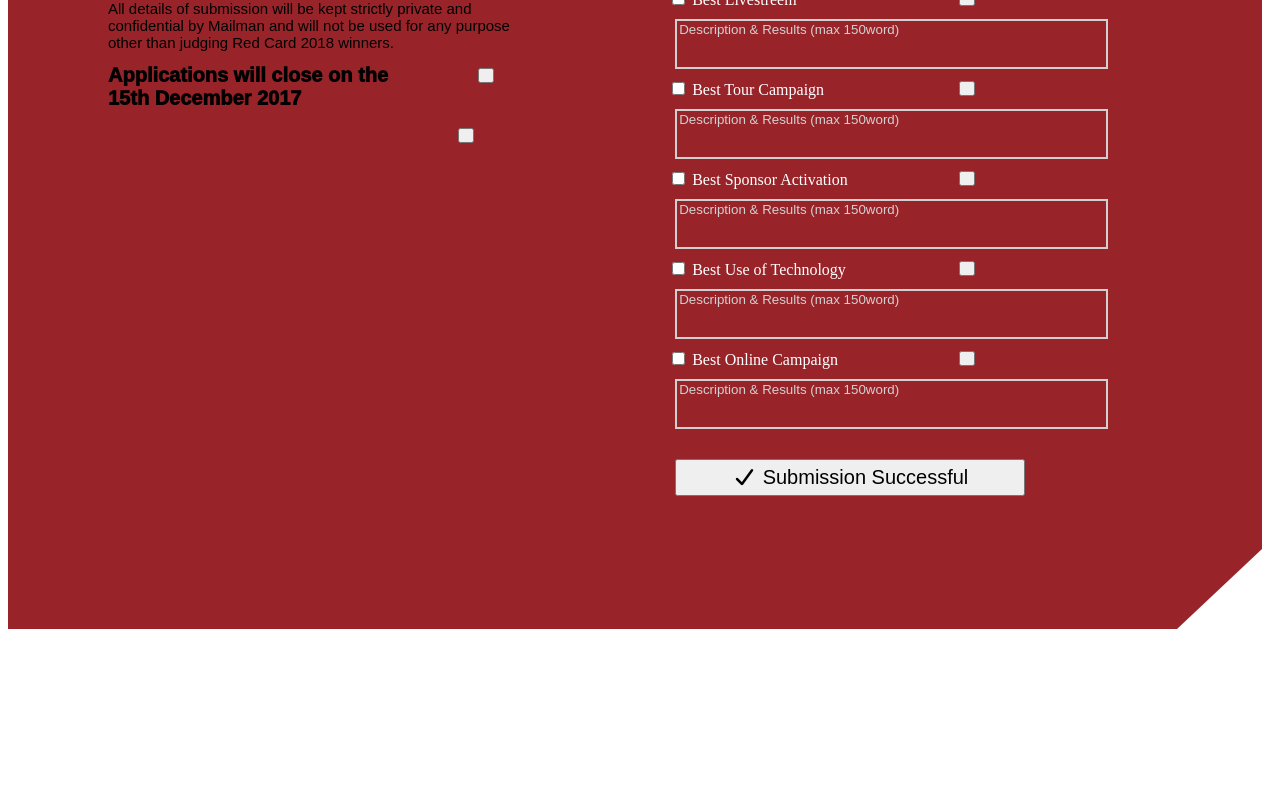
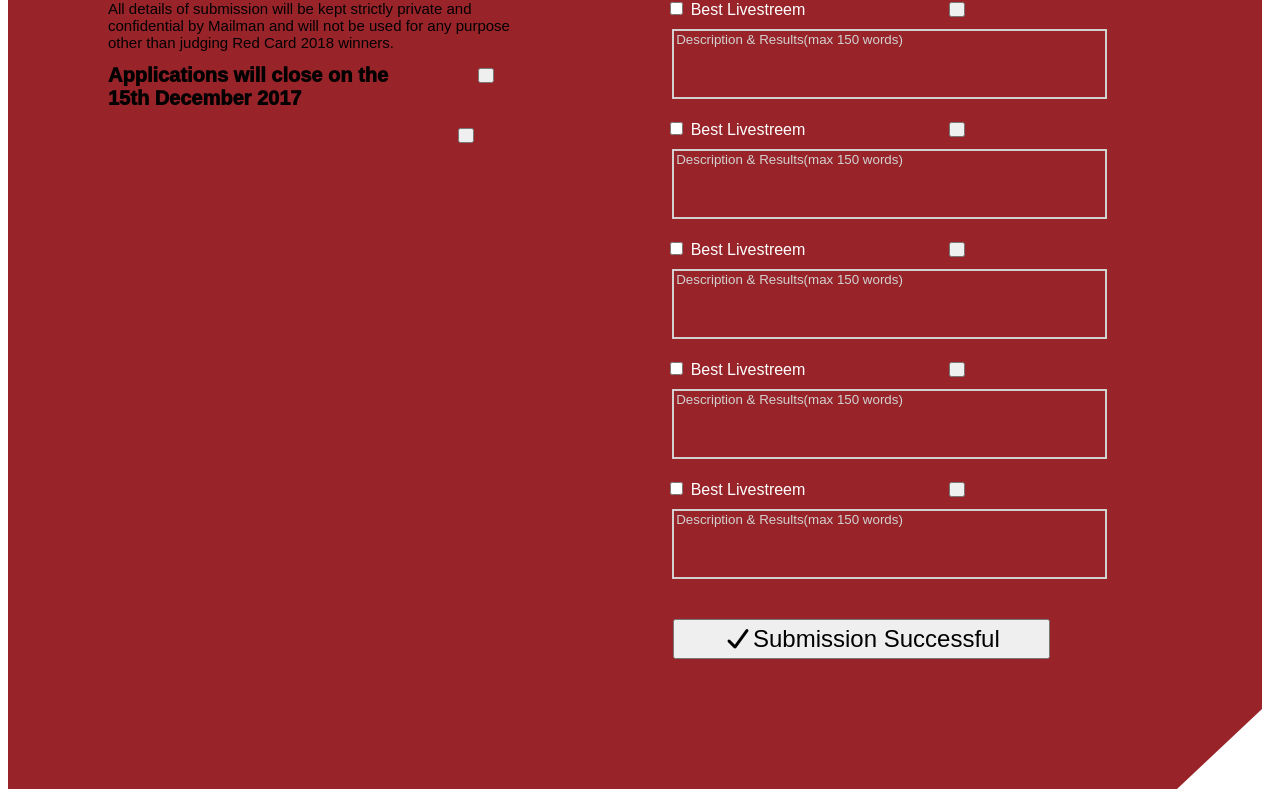
Before and after one commit to ibi34/red-card, a plain HTML site: page index.html in a window 1280 px wide. Shown: the part 410-1199 px from the top of the page. Before the commit the page ends 1039 px from the top, so only its background shows below. Drawn offline with Linux system fonts and the light colour scheme.

Commit message:
update something

```diff
--- a/index.html
+++ b/index.html
@@ -47,101 +47,116 @@
         <h2>Which Award</h2>
         <p>(Please tick provide details for all of the awards you would like to be nominated for)</p>
     </div>
-    <!--check box main container One-->
-    <div class="maincheck">
-        <!--check box container-->
-        <div class="checkb">
-        <input type="checkbox" id="checkbox1">
-        <label for="checkbox1">Best Livestreem</label>
+    <!--Main Div-->
+    <div class="maindiv">
+        <!--Upper div-->
+        <div class="upperdiv">
+            <!--Check box container-->
+            <div class="checkboxss">
+                <label for="check1">
+                <input type="checkbox" id="check1">
+                Best Livestreem</label>
             </div>
-        <!--white button container-->
+            <!--Button container-->
             <div class="whitebutton">
 <button></button>
             </div>
         </div>
-    <!--comment container-->
-    <div class="commentcontainer">
-        <label for="description"></label>
-        <input type="text" id="description" placeholder="Description & Results (max 150word)">
+        <!--Lower div-->
+        <div class="lowerdiv">
+            <input type="text" placeholder="Description & Results(max 150 words)">
         </div>
-<!--check box main container Tow-->
-    <div class="maincheck">
-        <!--check box container-->
-        <div class="checkb">
-        <input type="checkbox" id="checkbox2">
-        <label for="checkbox2">Best Tour Campaign</label>
     </div>
-        <!--white button container-->
+
+     <!--Main Div-->
+    <div class="maindiv">
+        <!--Upper div-->
+        <div class="upperdiv">
+            <!--Check box container-->
+            <div class="checkboxss">
+                <label for="check2">
+                <input type="checkbox" id="check2">
+                Best Livestreem</label>
+            </div>
+            <!--Button container-->
             <div class="whitebutton">
 <button></button>
             </div>
         </div>
-    <!--comment container-->
-    <div class="commentcontainer">
-        <label for="description"></label>
-        <input type="text" id="description" placeholder="Description & Results (max 150word)">
+        <!--Lower div-->
+        <div class="lowerdiv">
+            <input type="text" placeholder="Description & Results(max 150 words)">
         </div>
-    <!--check box main container Three-->
-    <div class="maincheck">
-        <!--check box container-->
-        <div class="checkb">
-        <input type="checkbox" id="checkbox3">
-        <label for="checkbox3">Best Sponsor Activation</label>
     </div>
-        <!--white button container-->
+
+     <!--Main Div-->
+    <div class="maindiv">
+        <!--Upper div-->
+        <div class="upperdiv">
+            <!--Check box container-->
+            <div class="checkboxss">
+                <label for="check3">
+                <input type="checkbox" id="check3">
+                Best Livestreem</label>
+            </div>
+            <!--Button container-->
             <div class="whitebutton">
 <button></button>
             </div>
         </div>
-    <!--comment container-->
-    <div class="commentcontainer">
-        <label for="description"></label>
-        <input type="text" id="description" placeholder="Description & Results (max 150word)">
+        <!--Lower div-->
+        <div class="lowerdiv">
+            <input type="text" placeholder="Description & Results(max 150 words)">
         </div>
-<!--check box main container Four-->
-    <div class="maincheck">
-        <!--check box container-->
-        <div class="checkb">
-        <input type="checkbox" id="checkbox4">
-        <label for="checkbox4">Best Use of Technology</label>
     </div>
-        <!--white button container-->
+
+     <!--Main Div-->
+    <div class="maindiv">
+        <!--Upper div-->
+        <div class="upperdiv">
+            <!--Check box container-->
+            <div class="checkboxss">
+                <label for="check4">
+                <input type="checkbox" id="check4">
+                Best Livestreem</label>
+            </div>
+            <!--Button container-->
             <div class="whitebutton">
 <button></button>
             </div>
         </div>
-    <!--comment container-->
-    <div class="commentcontainer">
-        <label for="description"></label>
-        <input type="text" id="description" placeholder="Description & Results (max 150word)">
+        <!--Lower div-->
+        <div class="lowerdiv">
+            <input type="text" placeholder="Description & Results(max 150 words)">
         </div>
-<!--check box main container Five-->
-    <div class="maincheck">
-        <!--check box container-->
-        <div class="checkb">
-        <input type="checkbox" id="checkbox5">
-        <label for="checkbox5">Best Online Campaign</label>
     </div>
-        <!--white button container-->
+
+     <!--Main Div-->
+    <div class="maindiv">
+        <!--Upper div-->
+        <div class="upperdiv">
+            <!--Check box container-->
+            <div class="checkboxss">
+                <label for="check5">
+                <input type="checkbox" id="check5">
+                Best Livestreem</label>
+            </div>
+            <!--Button container-->
             <div class="whitebutton">
 <button></button>
             </div>
         </div>
-    <!--comment container-->
-    <div class="commentcontainer">
-        <label for="description"></label>
-        <input type="text" id="description" placeholder="Description & Results (max 150word)">
+        <!--Lower div-->
+        <div class="lowerdiv">
+            <input type="text" placeholder="Description & Results(max 150 words)">
         </div>
-<div class="submitbutton">
-    <button class="submitbtn"><i class="fa-solid fa-check"></i> Submission Successful</button>
-
+    </div>
+    <!--Submit Button-->
+<div class="submitbtn">
+    <button><i class="fa-solid fa-check"></i>Submission Successful</button>
 </div>
 <div class="triangle">
            </div>
-</div>
-
-        </div>
-
     </form>
 </body>
 
--- a/style.css
+++ b/style.css
@@ -110,64 +110,72 @@ font-weight: 1000;
     margin-top: -15px;
     margin-left: 40px;
 }
-.maincheck{
+.maindiv{
 
     width: 100%;
+    height: 120px;
+
+}
+.upperdiv{
+
+    width: 100%;
+    height: 40px;
     display: flex;
-    margin: 10px;
+    justify-content: center;
+    align-items: center;
 }
-.checkb{
+.checkboxss{
 
     width: 50%;
+    height: 30px;
     color: white;
+    font-family: sans-serif;
+    align-items: center;
+ align-content: center;
 }
-.checkb input{
-
-    margin-left: 27px;
-    accent-color: transparent;
-background-color: brown;
-
+.checkboxss input{
+       margin-left: 35px;
+       accent-color: transparent;
 }
-.checkb input[type="checkbox"]{
-    cursor: pointer;
-}
-
 .whitebutton{
 
-    width: 10%;
+    width: 50%;
+    height: 30px;
+    align-content: center;
 }
 .whitebutton button{
     height: 15px;
-    justify-content: center;
 }
-.commentcontainer{
+.lowerdiv{
+
+    height: 75px;
+    width: 100%;
+}
+.lowerdiv input{
+    border: 2px solid rgb(210, 208, 208);
+    margin-left: 37px;
+    width: 68%;
+    background-color: transparent;
+    padding-bottom: 50px;
+    color: rgb(210, 208, 208);
+    word-wrap: break-word;
+
+}
+.lowerdiv input::placeholder{
+    color: rgb(210, 208, 208);
+
+}
+.submitbtn{
 
     width: 100%;
-}
-.commentcontainer input{
-    border: 2px solid rgb(210, 208, 208);
-    margin-left: 40px;
-    width: 425px;
-    padding-bottom: 30px;
-    background-color: transparent;
-}
-.commentcontainer input::placeholder{
-
-    color: rgb(210, 208, 208);
-}
-.commentcontainer input[type="text"]{
-    color: white;
-}
-.submitbutton{
-
     height: 200px;
 }
-.submitbtn{
-    width: 350px;
+.submitbtn button{
+    width: 60%;
+   padding: 4px;
+    font-size: 24px;
     margin-top: 30px;
-    margin-left: 40px;
-    padding: 5px;
-    font-size: 20px;
+    margin-left: 38px;
 }
 .triangle {
       width: 0;
@@ -178,5 +186,5 @@ background-color: brown;
     float: right;
     z-index: 1;
     margin-top: -80px;
-    margin-left: -20px;
+
 }
```
Lines whose indentation alone changed are shown as unchanged.
